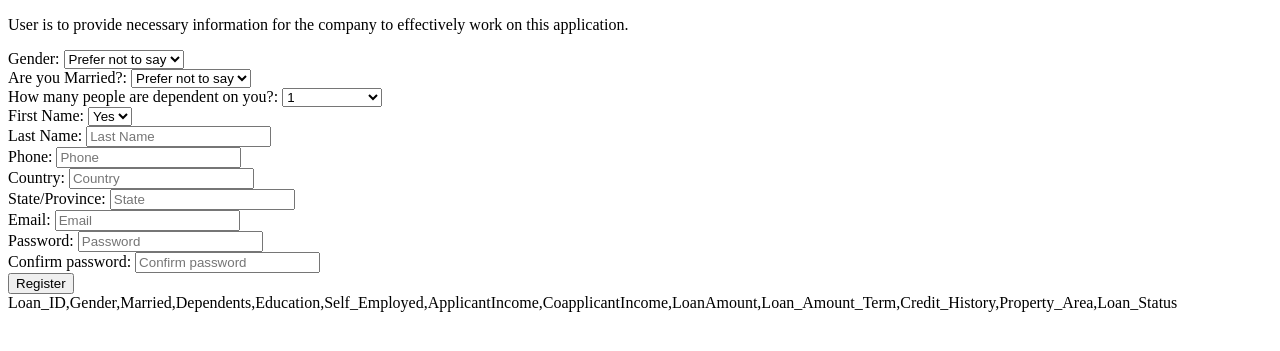
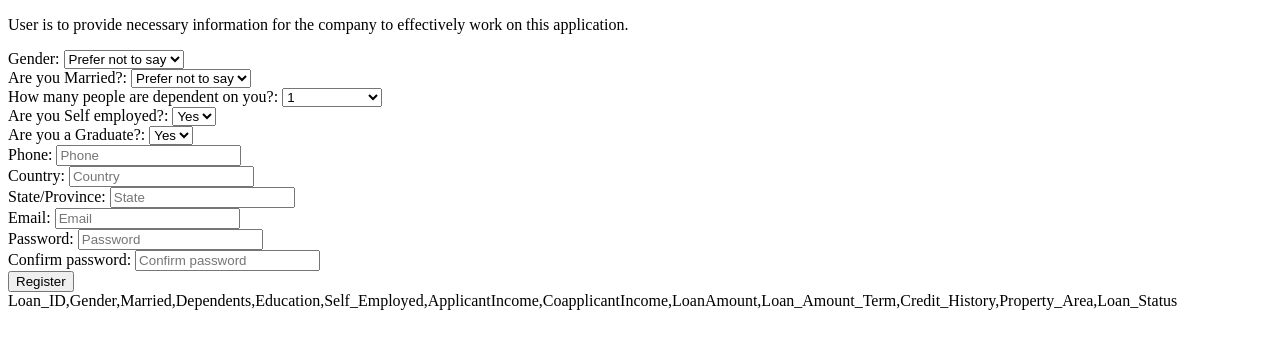
Before and after one commit to dev-tyta/LoanMe, a Flask app: page /application-page in a window 1280 px wide. Shown: the top 351 px of the page. Run offline with Flask 2, Linux system fonts and the light colour scheme; parts of the project's set-up code (start-up, migrations or seed data) failed here and were passed over.

Commit message:
page updates

```diff
--- a/Deployment/templates/page.html
+++ b/Deployment/templates/page.html
@@ -40,15 +40,18 @@
                         </select>
                     </div>
                     <div class="form-field">
-                        <label for="self-employed">First Name:</label>
-                        <select type="text" name="self-employed" id="self-employed" placeholder="First Name" required>
+                        <label for="self-employed">Are you Self employed?:</label>
+                        <select type="text" name="self-employed" id="self-employed" required>
                             <option value="yes">Yes</option>
-                            <option value="no">No</option>
+                            <option value="">No</option>
                         </select>
                     </div>
                     <div class="form-field">
-                        <label for="">Last Name:</label>
-                        <input type="text" name="l-name" id="l-name" placeholder="Last Name" required>
+                        <label for="education">Are you a Graduate?:</label>
+                        <select type="text" name="education" id="education" required>
+                            <option value="graduate">Yes</option>
+                            <option value="graduate">No </option>
+                        </select>
                     </div>
                     <div class="form-field">
                         <label for="phone">Phone:</label>
```
